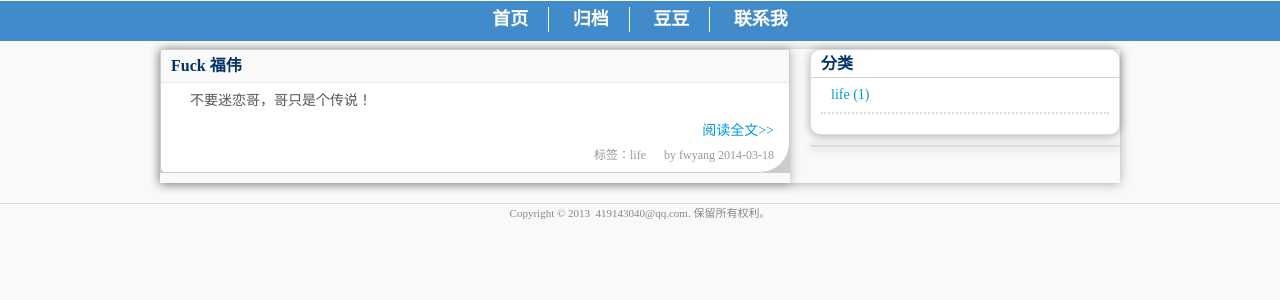
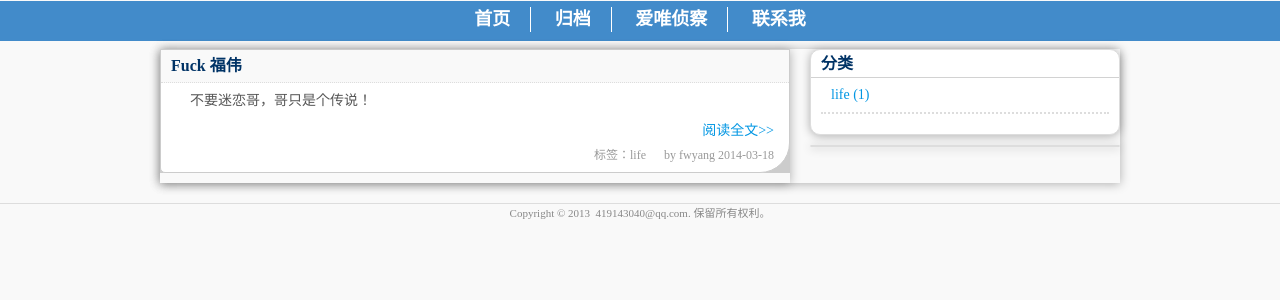
Before and after one commit to fwyang/fwyang.github.com, a Jekyll site: the page built from index.html, in a window 1280 px wide. Shown: the top 300 px of the page. Built offline with Jekyll 4.4.1, drawn with Linux system fonts in a browser that asks for light colours; Markdown is read by kramdown in place of the engine named in the settings; the list of posts is cut into pages by our own code.

Commit message:
Update _config.yml

```diff
--- a/_config.yml
+++ b/_config.yml
@@ -16,7 +16,7 @@ menuitems:
 - name:     归档
   url:      /category.html
   class:    leo-nav-item
-- name:     豆豆
+- name:     爱唯侦察
   url:      /andy.html
   class:    leo-nav-item
 - name:     联系我
```
